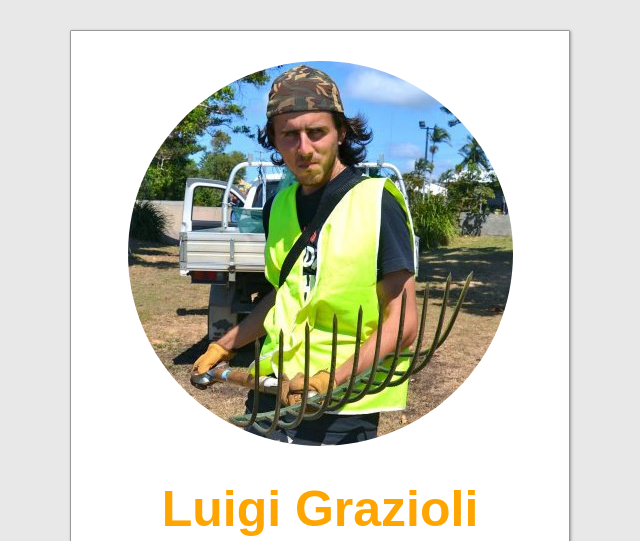
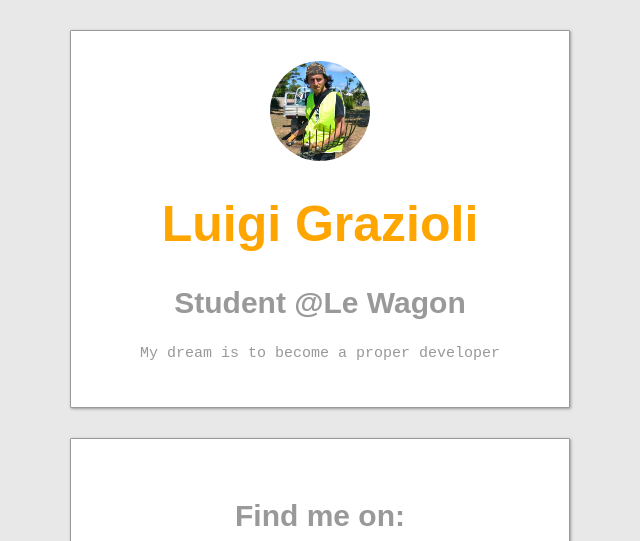
Before and after one commit to luvr92/profile, a plain HTML site: page index.html in a window 1280 px wide. Shown: the top 541 px of the page, without its empty margins (320-960 px from the left). Drawn offline with Linux system fonts and the light colour scheme.

Commit message:
smaller profile

```diff
--- a/style.css
+++ b/style.css
@@ -40,7 +40,8 @@ table.center {
 }
 
 .img-circle {
-  border-radius: 80%;
+  border-radius: 50%;
+  width: 100px;
 }
 
 .list-inline {
```
